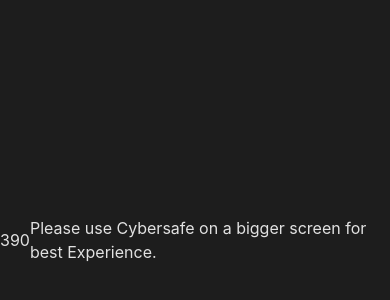
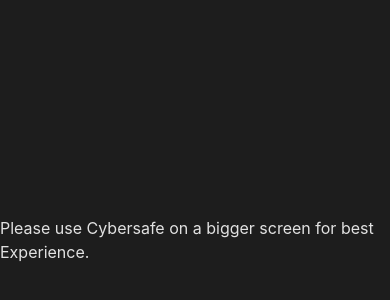
Before and after one commit to HarshSuvarna/Attack-tree-tool, a React (Vite) app: page /login in a window 390 px wide. Shown: the part 182-482 px from the top of the page. Built offline with nearby package versions, Linux system fonts and the light colour scheme; no server answers.

Commit message:
removed metrics form showing on phone screens

```diff
--- a/src/components/PhoneScreenMssg.tsx
+++ b/src/components/PhoneScreenMssg.tsx
@@ -2,9 +2,8 @@
 import "../App.css";
 
 function PhoneScreenMssg() {
-  const windowDimensions = window.innerWidth;
-  const show = windowDimensions < 878;
   const [windowWidth, setwindowWidth] = useState(window.innerWidth);
+  const show = windowWidth < 878;
 
   useEffect(() => {
     function handleResize() {
@@ -20,7 +19,6 @@
       style={{ visibility: show ? "visible" : "hidden" }}
       className="phone-screen-mssg"
     >
-      {windowWidth}
       <p>Please use Cybersafe on a bigger screen for best Experience.</p>
     </div>
   );
```
